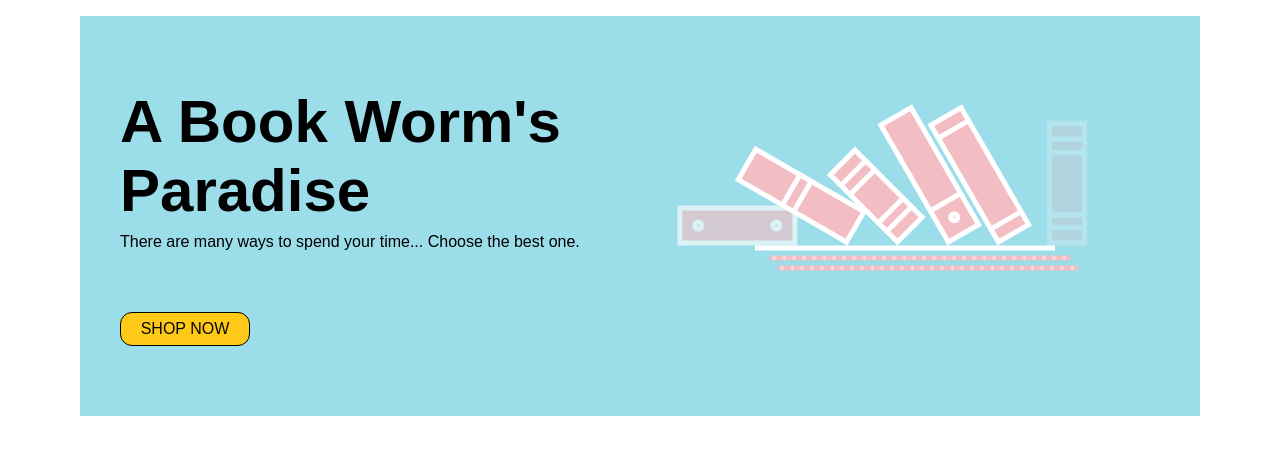
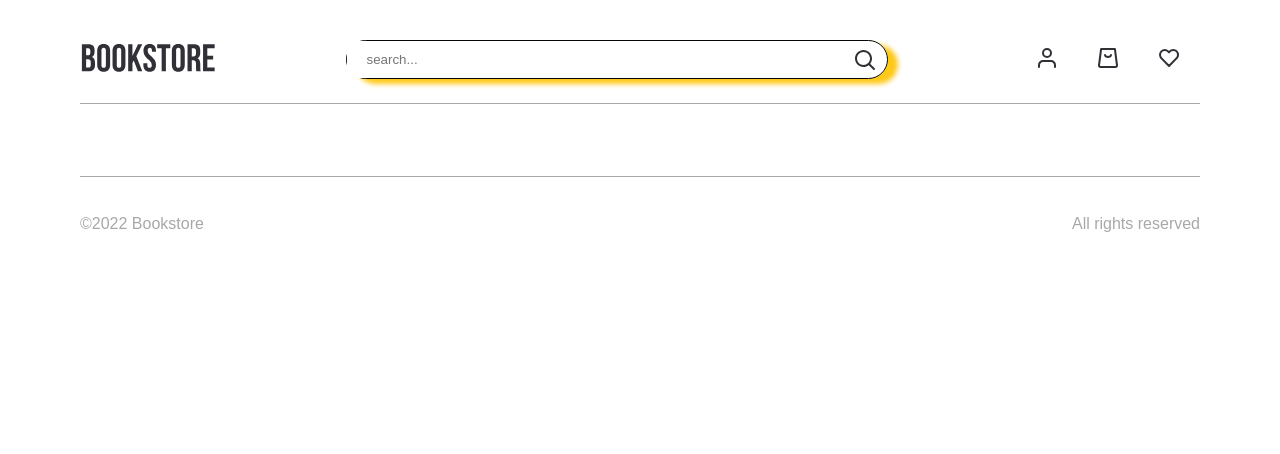
Before and after one commit to Aliaksandra-Leanovich/react-bookstore, a React (Create React App) app: page / in a window 1280 px wide. Shown: the top 454 px of the page. Built offline with nearby package versions, Linux system fonts and the light colour scheme.

Commit message:
feat(app router):add main template

```diff
--- a/src/router/AppRouter.tsx
+++ b/src/router/AppRouter.tsx
@@ -1,5 +1,6 @@
 import React from "react";
 import { Route, Routes } from "react-router-dom";
+import { MainTemplate } from "../components/MainTemplate/MainTemplate";
 import { Account } from "../pages/Account";
 import { Cart } from "../pages/Cart";
 import { DetailsBook } from "../pages/DetailsBook";
@@ -15,6 +16,7 @@ import { routes } from "../routes/routes";
 const AppRouter = () => {
   return (
     <Routes>
+      <Route path="/" element={<MainTemplate />}>
         <Route path={routes.HOME} element={<Home />}></Route>
         <Route path="/newbooks" element={<NewBooks />}></Route>
         <Route path="/books/:id" element={<DetailsBook />}></Route>
@@ -25,6 +27,7 @@ const AppRouter = () => {
         <Route path={routes.SIGNIN} element={<Signin />}></Route>
         <Route path={routes.SIGNUP} element={<Register />}></Route>
         <Route path={routes.NOT_FOUND} element={<NotFound />}></Route>
+      </Route>
     </Routes>
   );
 };
--- a/src/routes/routes.ts
+++ b/src/routes/routes.ts
@@ -1,5 +1,5 @@
 export enum routes {
-  HOME = "/",
+  HOME = "/react-bookstore",
   CART = "/cart",
   ACCOUNT = "/account",
   SIGNIN = "/sign-in",
```
Lines whose indentation alone changed are shown as unchanged.
